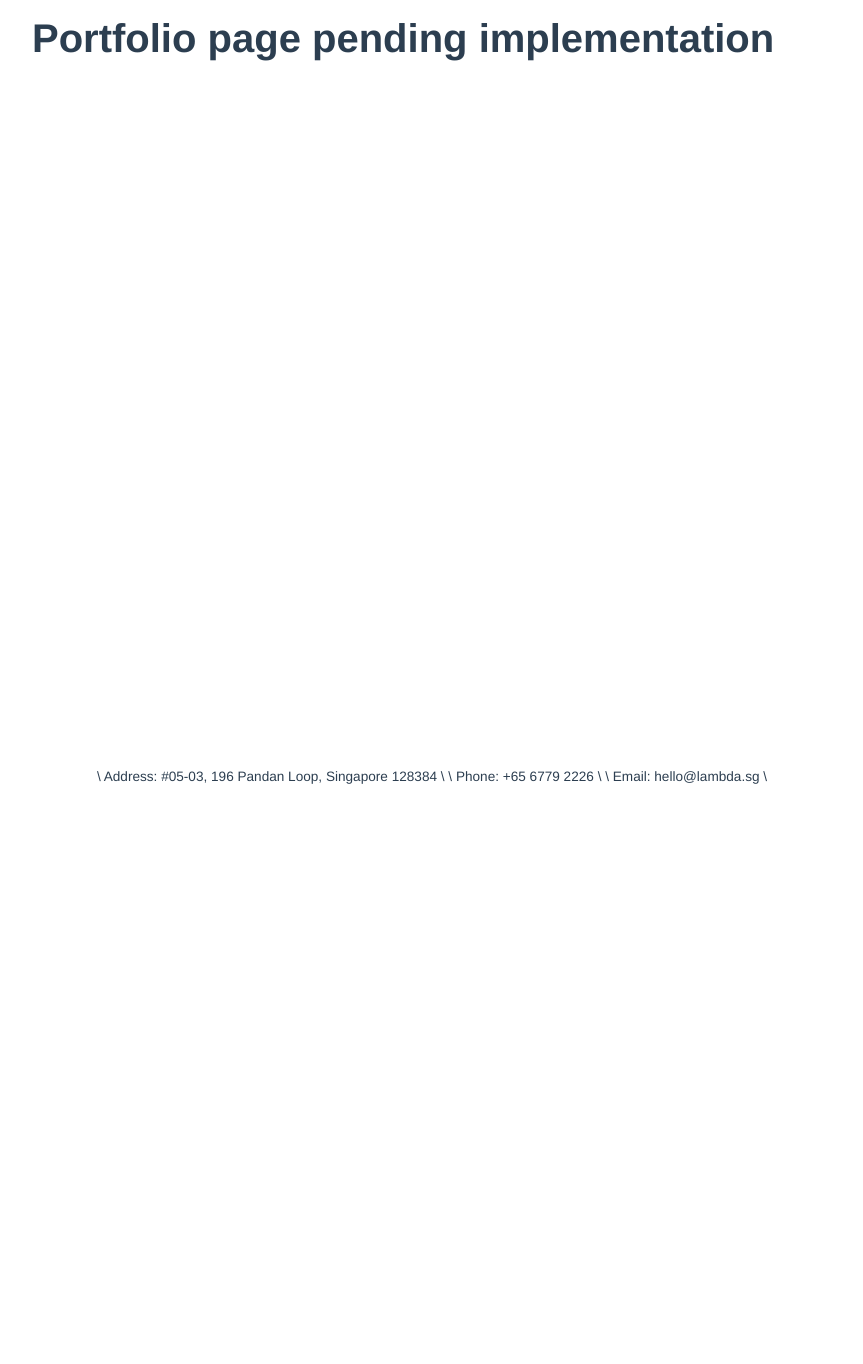
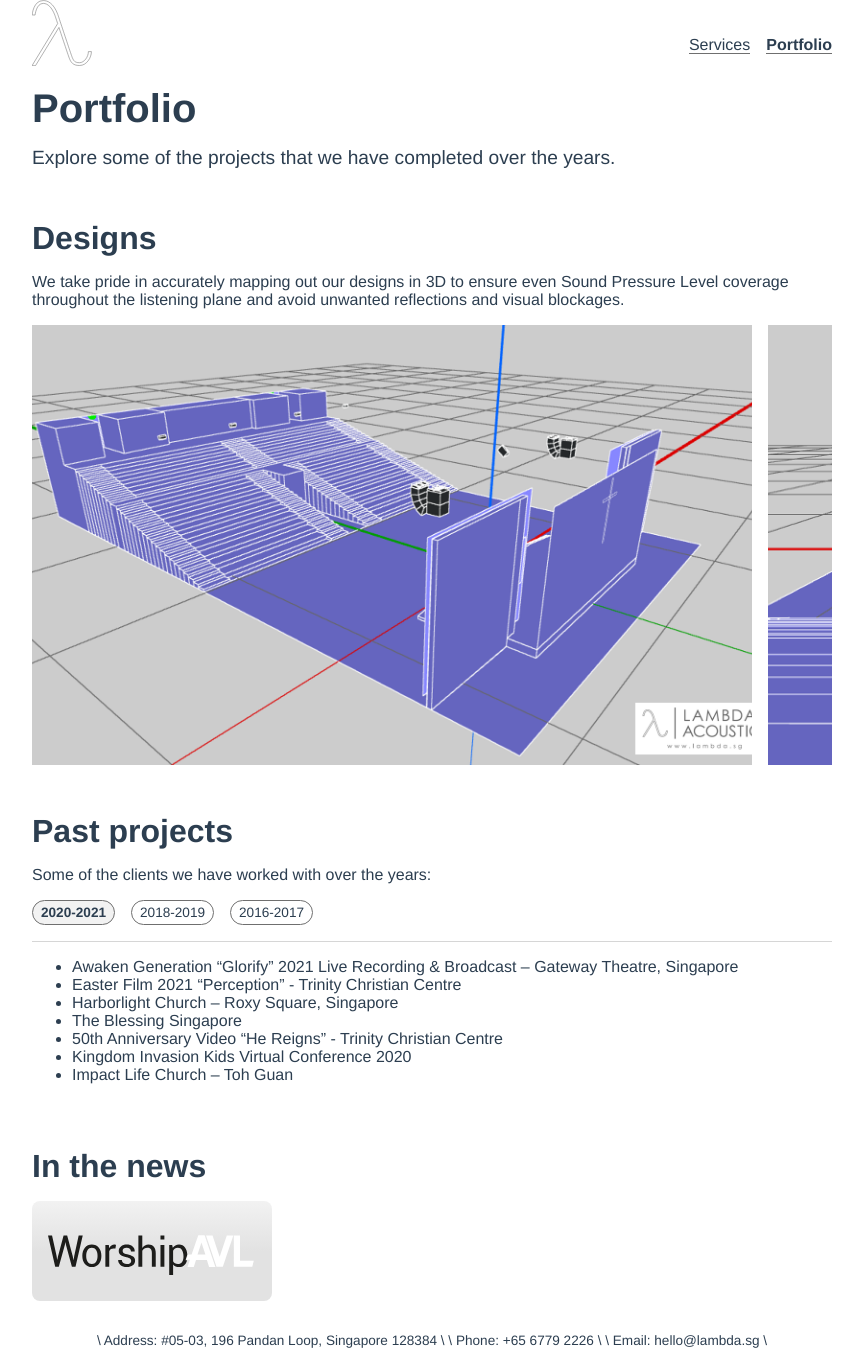
Before and after one commit to hmintoh/lambda, a Vue app: page /portfolio in a window 1280 px wide. Shown: the whole page, without its empty margins (208-1071 px from the left). Before the commit the page ends 800 px from the top, so only its background shows below. Built offline with nearby package versions, Linux system fonts and the light colour scheme.

Commit message:
feat(views/portfolio): add content

```diff
--- a/src/views/portfolio.vue
+++ b/src/views/portfolio.vue
@@ -1,11 +1,169 @@
 <template>
-  <h1>Portfolio page pending implementation</h1>
+  <TheNavbar />
+
+  <h1>Portfolio</h1>
+  <p class="subtitle">
+    Explore some of the projects that we have completed over the years.
+  </p>
+
+  <section>
+    <h2>Designs</h2>
+    <p>
+      We take pride in accurately mapping out our designs in 3D to ensure even
+      Sound Pressure Level coverage throughout the listening plane and avoid
+      unwanted reflections and visual blockages.
+    </p>
+    <div class="carousel-container">
+      <HoverCard
+        v-for="(design, index) in designs"
+        :key="index"
+        :imgSrc="design.img"
+        :imgAlt="design.desc"
+      >
+        <p class="--heading-h4">{{ design.label }}</p>
+        <p class="subtitle">{{ design.desc }}</p>
+      </HoverCard>
+    </div>
+  </section>
+
+  <section>
+    <h2>Past projects</h2>
+    <p>Some of the clients we have worked with over the years:</p>
+    <Tablist
+      :labels="pastProjects.map((project) => project.year)"
+      v-on:set-tab-index="activeProjectTab = $event"
+    >
+      <ul>
+        <li
+          v-for="(project, index) in pastProjects[activeProjectTab]['projects']"
+          :key="index"
+        >
+          {{ project }}
+        </li>
+      </ul>
+    </Tablist>
+  </section>
+
+  <section>
+    <h2>In the news</h2>
+    <LinkCard v-for="(news, index) in inTheNews" :key="index" :url="news.href">
+      <img :src="news.imgSrc" :alt="news.imgAlt" />
+    </LinkCard>
+  </section>
 </template>
 
 <script>
+import TheNavbar from '../components/TheNavbar.vue';
+import Tablist from '../components/Tablist.vue';
+import LinkCard from '../components/LinkCard.vue';
+import HoverCard from '../components/HoverCard.vue';
+import imgWorshipAvl from '../assets/worship_avl.svg';
+import imgSac1 from '../assets/SAC-cns-2019-1.png';
+import imgSac2 from '../assets/SAC-cns-2019-2.png';
+import imgSingLang1 from '../assets/singlang-2019-1.png';
+import imgSingLang2 from '../assets/singlang-2019-2.png';
+
 export default {
   name: 'ViewPortfolio',
+  components: {
+    TheNavbar,
+    Tablist,
+    HoverCard,
+    LinkCard,
+  },
+  data() {
+    return {
+      activeProjectTab: 0,
+      designs: [
+        {
+          label: 'St. Andrews Cathedral',
+          desc: 'Cathedral New Sanctuary Upgrade – L’Acoustics Wifo System with X12 Downfill and X8 Delay Line',
+          img: imgSac1,
+        },
+        {
+          label: 'St.Andrews Cathedral',
+          desc: 'Cathedral New Sanctuary Upgrade – L’Acoustics Wifo System with X12 Downfill and X8 Delay Line',
+          img: imgSac2,
+        },
+        {
+          label: 'Singlang 2019',
+          desc: 'Singapore Sports Hub – L’Acoustics K2 System with K2/Kara Outfills',
+          img: imgSingLang1,
+        },
+        {
+          label: 'Singlang 2019',
+          desc: 'Singapore Sports Hub – L’Acoustics K2 System with K2/Kara Outfills',
+          img: imgSingLang2,
+        },
+      ],
+      pastProjects: [
+        {
+          year: '2020-2021',
+          projects: [
+            'Awaken Generation “Glorify” 2021 Live Recording & Broadcast – Gateway Theatre, Singapore',
+            'Easter Film 2021 “Perception” - Trinity Christian Centre',
+            'Harborlight Church – Roxy Square, Singapore',
+            'The Blessing Singapore',
+            '50th Anniversary Video “He Reigns” - Trinity Christian Centre',
+            'Kingdom Invasion Kids Virtual Conference 2020',
+            'Impact Life Church – Toh Guan',
+          ],
+        },
+        {
+          year: '2018-2019',
+          projects: [
+            'The Tsoh Show Christmas Production 2019 – Cornerstone Community Church, Singapore',
+            'Burning Hearts - 66 Kampung Bugis',
+            'Experiencing God The Musical 2019 – St. Andrew’s Cathedral, Singapore',
+            'LifeFest 2019 - St. Andrew’s Cathedral, Singapore',
+            'SingLang 2019 – National Stadium, Singapore Sports Hub',
+            'Petra Church Singapore - Bible House',
+            'Asia’s Got Talent Season 3 Grand Finals – Marina Bay Sands Theatre, Singapore',
+            'Asia’s Got Talent Season 3 Judges Auditions & Semifinals – Pinewood Studios, Malaysia',
+            'Cathedral New Sanctuary - St. Andrew’s Cathedral, Singapore',
+            'Unstoppable Love 2018 – Novena Church',
+            'Lighthouse Evangelism 40th Anniversary - Zepp - Bigbox',
+            'The Room Easter Production 2018 - Cornerstone Community Church',
+            'Kingdom Invasion 2018 - Singapore Expo & Convention Center',
+          ],
+        },
+        {
+          year: '2016-2017',
+          projects: [
+            'Victory Family Centre 40th Anniversary – Singapore Indoor Stadium',
+            'Snowglobed 2017 - Cornerstone Community Church',
+            'Wan Ren He Yi Song 2017 - Singapore Indoor Stadium',
+            'Kingdom Invasion 2017 - Singapore Expo & Convention Center',
+            'Who is Jesus Musical - Esplanade Theatres on the Bay',
+            'Impact Life Church - Bigbox Singapore',
+            'Kingdom Invasion 2016 - Suntec City Convention Center',
+          ],
+        },
+      ],
+      inTheNews: [
+        {
+          href: 'https://www.worshipavl.com/details/63299-feature-renewing-st-andrew-s-new-sanctuary',
+          imgAlt: 'Worship AVL logo',
+          imgSrc: imgWorshipAvl,
+        },
+      ],
+    };
+  },
 };
 </script>
 
-<style></style>
+<style scoped>
+section {
+  padding: var(--sp-16) 0;
+}
+
+.carousel-container {
+  display: flex;
+  overflow-x: scroll;
+}
+
+.carousel-container > * {
+  margin-right: var(--sp-16);
+  min-width: 720px;
+}
+</style>
--- a/src/views/services.vue
+++ b/src/views/services.vue
@@ -2,7 +2,7 @@
   <div class="container">
     <TheNavbar />
 
-    <h1 class="heading--h1">Our services</h1>
+    <h1>Our services</h1>
 
     <Accordion id="live" title="Live" class="accordion">
       <p>
```
